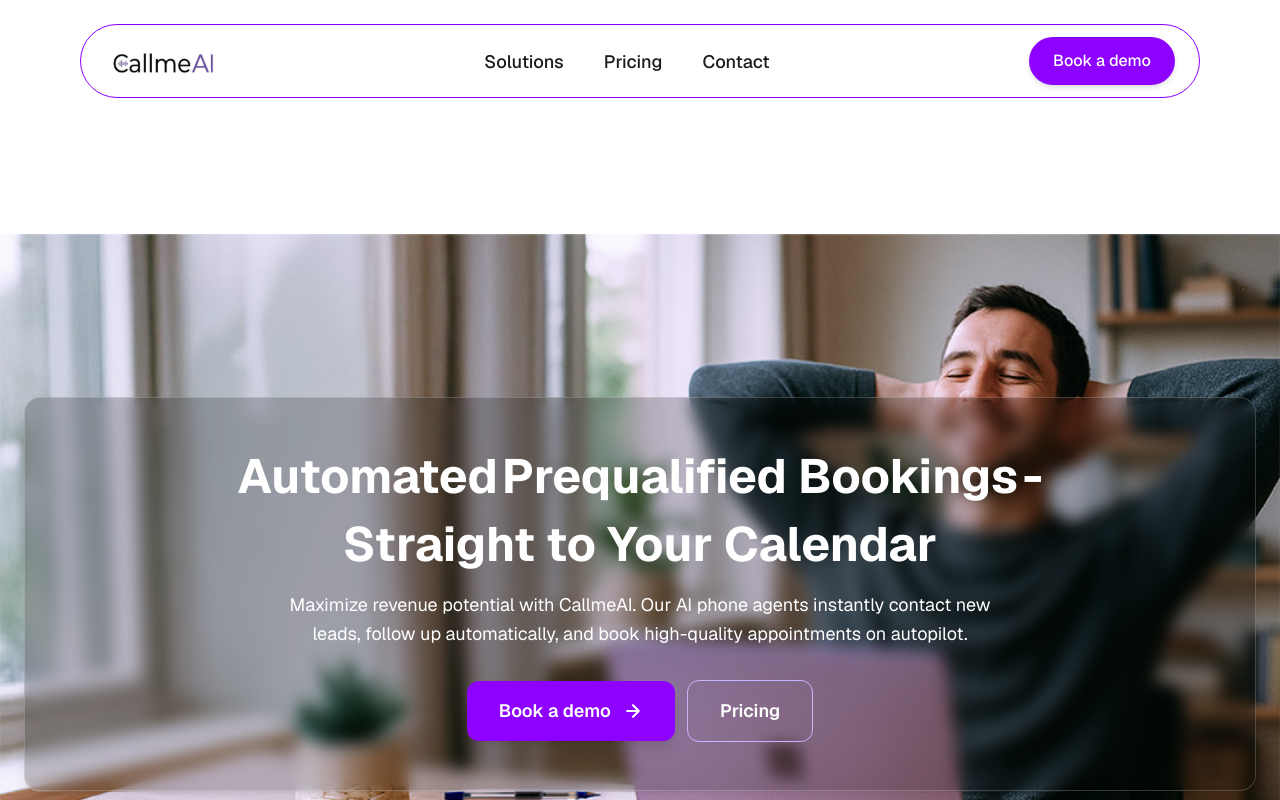
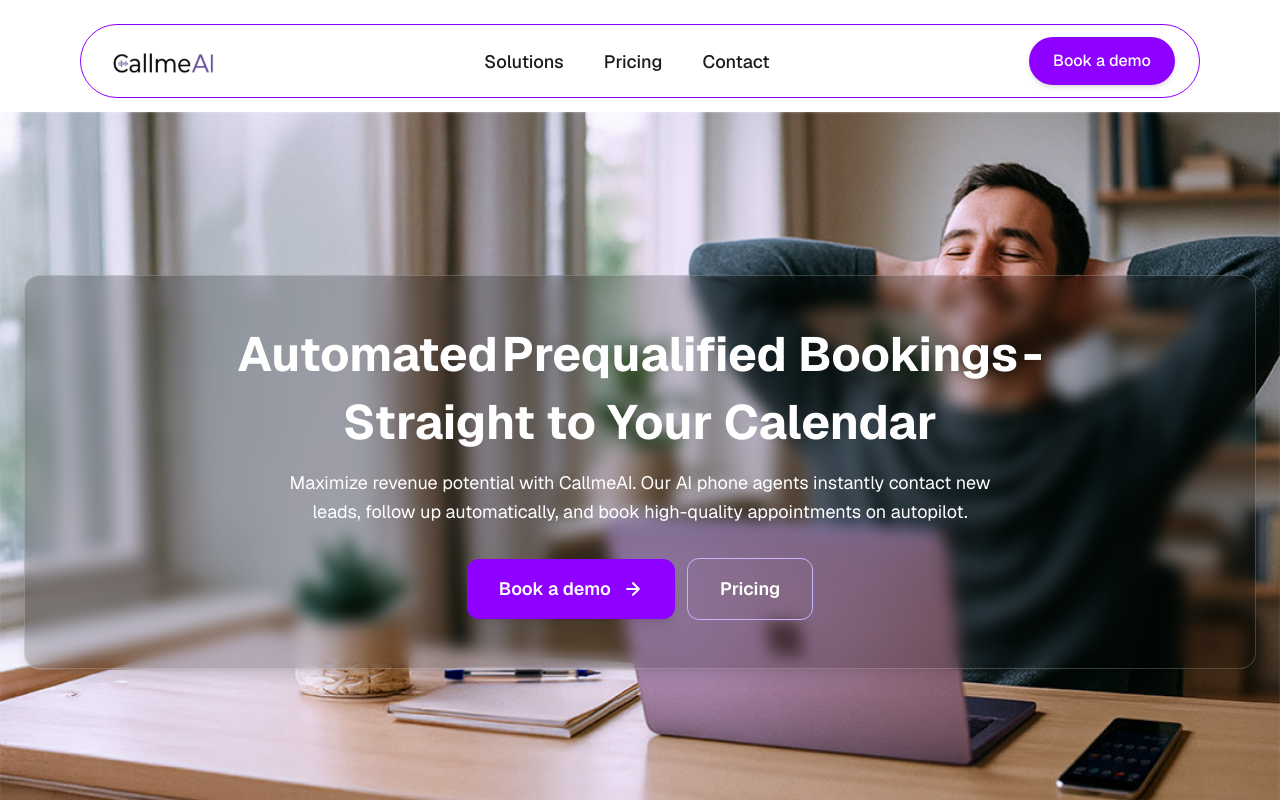
Before and after one commit to juyel66/CallmeAI, a Next.js app: page / in a window 1280 px wide. Shown: the top 800 px of the page. Built offline with nearby package versions, Linux system fonts and the light colour scheme.

Commit message:
Update Navbar component: make header fixed with transparent background

```diff
--- a/app/pages/Navbar/Navbar.tsx
+++ b/app/pages/Navbar/Navbar.tsx
@@ -19,7 +19,7 @@ const Navbar = () => {
     const isActive = (href: string) => pathname === href;
 
     return (
-        <header className="w-full flex justify-center py-6">
+        <header className="w-full flex justify-center py-6 fixed top-0 left-0 z-50 bg-transparent">
             <div className="w-full max-w-6xl px-4">
 
                 {/* NAVBAR */}
```
